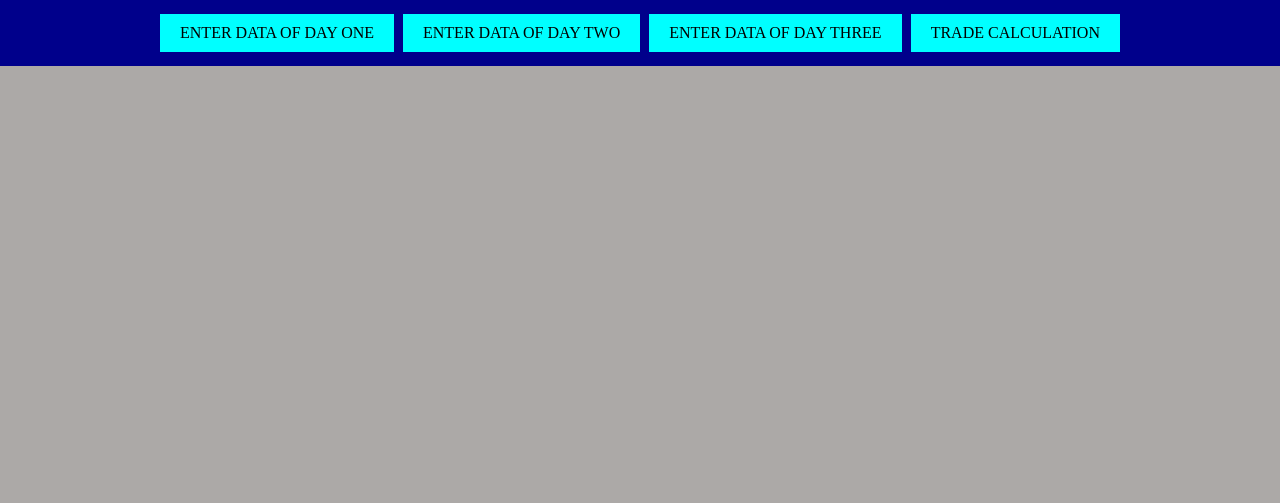
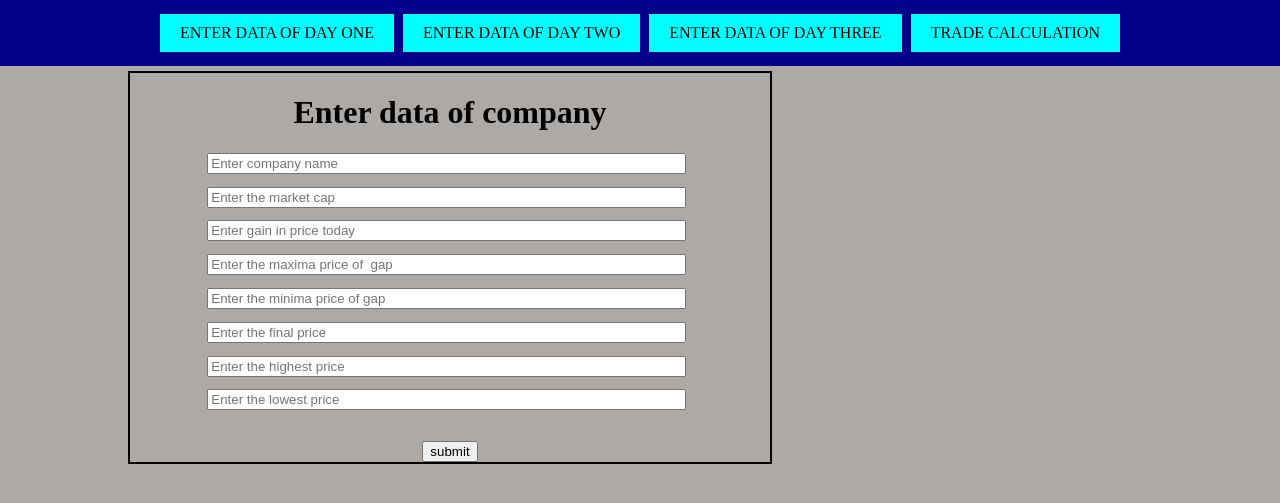
Before and after one commit to Goutambhayal/ShareMarketAnalysis, a Django app: page /tradeCalculation/ in a window 1280 px wide. Shown: the top 503 px of the page. Run offline with Django 5.2, Linux system fonts and the light colour scheme.

Commit message:
small changes

```diff
--- a/Trader/views.py
+++ b/Trader/views.py
@@ -124,6 +124,7 @@ def dayThree(request):
        raise
     return render(request,'day3.html',context)
 def tradeCalculation(request):
+
    return render(request,'tradecalculation.html')
 
 def banknifty(request):
--- a/templates/tradecalculation.html
+++ b/templates/tradecalculation.html
@@ -14,6 +14,24 @@
         <a class="choseDay" href="{%url 'dayThree'%}">Enter data of day three</a>
         <a class="choseDay" href="">Trade Calculation</a>
     </div>
+    <div class="form">
+        <form method="post" action="{% url 'tradeCalculation' %}">
+            {% csrf_token %}
+            <h1>Enter data of company</h1>
+            <div class="cal"><input type="text"   class="inp" value="{{companyName}}" name="companyName" placeholder="Enter company name" required></div>
+            <div class="cal"><input type="text"   class="inp" name="marketCap" value="{{marketCap}}" placeholder="Enter the market cap" required></div>
+            <div class="cal"><input type="number" step="any" class="inp"  value="{{initialPrice}}" name="initialPrice" placeholder="Enter gain in price today" required></div>
+            <div class="cal"><input type="number" step="any" class="inp" value="{{maxOfGap}}" name="maxOfGap" placeholder="Enter the maxima price of  gap" required></div>
+            <div class="cal"><input type="number" step="any" class="inp" value="{{minOfGap}}" name="minOfGap" placeholder="Enter the minima price of gap" required></div>
+            <div class="cal"><input type="number" step="any" class="inp" value="{{finalPrice}}" name="finalPrice" placeholder="Enter the final price" required></div>
+            <div class="cal"><input type="number" step="any" class="inp" value="{{dayHighPrice}}" name="dayHighPrice" placeholder="Enter the highest price" required></div>
+            <div class="cal"><input type="number" step="any" class="inp" value="{{dayLowPrice}}" name="dayLowPrice" placeholder="Enter the lowest price " required></div>
+            <br>
+            <button type="submit" >submit</button>
+
+       </form>
+
+    </div>
 
 </body>
 </html>
```
